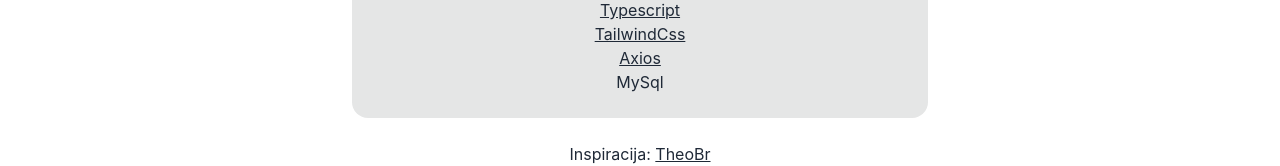
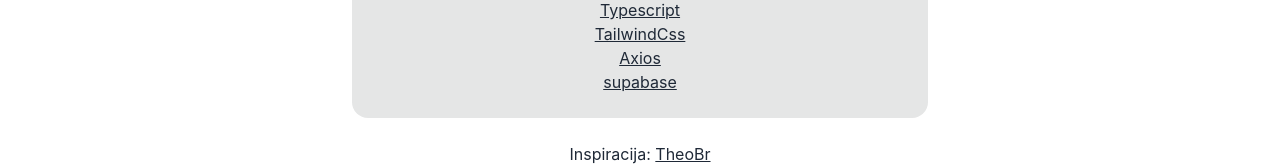
Before and after one commit to markojerkic/best-croatian-name, a Next.js app: page /info in a window 1280 px wide. Shown: the part 1054-1220 px from the top of the page. Built offline with nearby package versions, Linux system fonts and the light colour scheme.

Commit message:
change about

```diff
--- a/src/pages/info.tsx
+++ b/src/pages/info.tsx
@@ -51,7 +51,8 @@
               target="_blank" rel="noreferrer">TailwindCss</a><br />
             <a className="link" href="https://github.com/axios/axios"
               target="_blank" rel="noreferrer">Axios</a><br />
-            <p>MySql</p>
+            <a className="link" href="https://supabase.com/"
+              target="_blank" rel="noreferrer">supabase</a><br />
           </div>
           <p>Inspiracija: <a className="link" href="https://github.com/TheoBr/roundest-mon" target="_blank" rel="noreferrer">
             TheoBr
```
